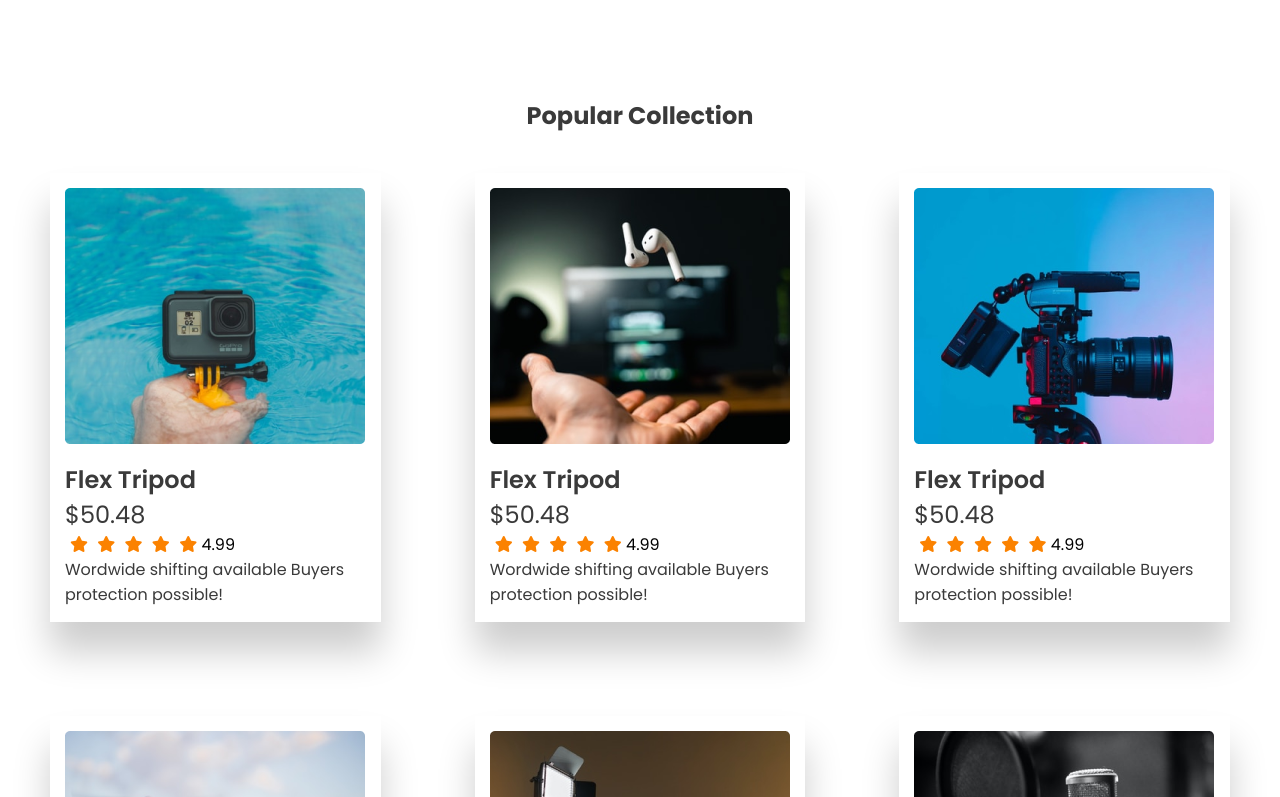
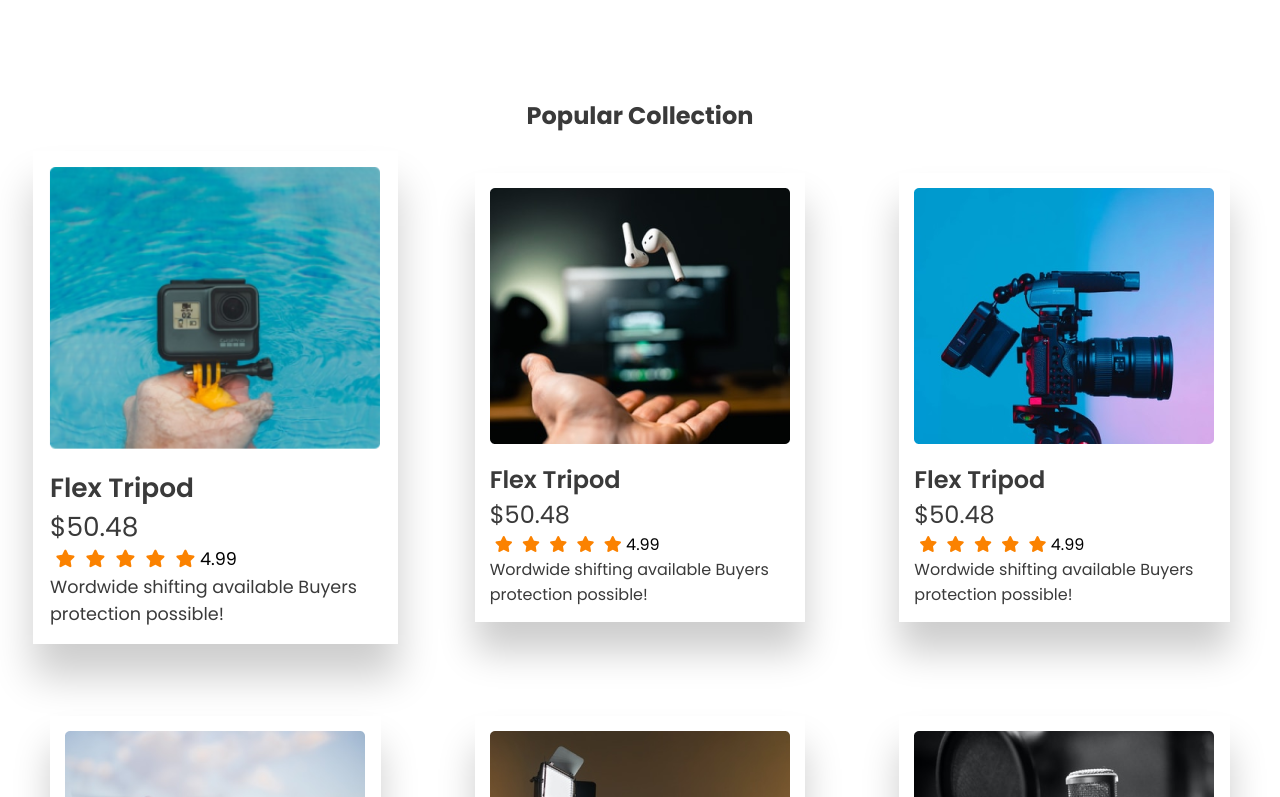
Before and after one commit to Mehedi925/mehedi-tech-shop, a plain HTML site: page index.html in a window 1280 px wide. In both pictures the pointer is over the element 215 px from the left and 1239 px from the top of the page. Shown: the part 842-1639 px from the top of the page. Drawn offline with Linux system fonts and the light colour scheme.

Commit message:
transform added on popular product

```diff
--- a/style.css
+++ b/style.css
@@ -102,8 +102,8 @@ html {
     display: flex;
     justify-content: center;
     align-items: flex-end;
+}
 
-}
 
 .banner-photo img {
     width: 100%;
@@ -215,6 +215,12 @@ html {
     font-weight: 400;
 }
 
+.product:hover {
+    transform: scale(1.1);
+    transition: transform .5s ease-out;
+}
+
+
 /*=================================
     contact style start
 =================================== */
```
